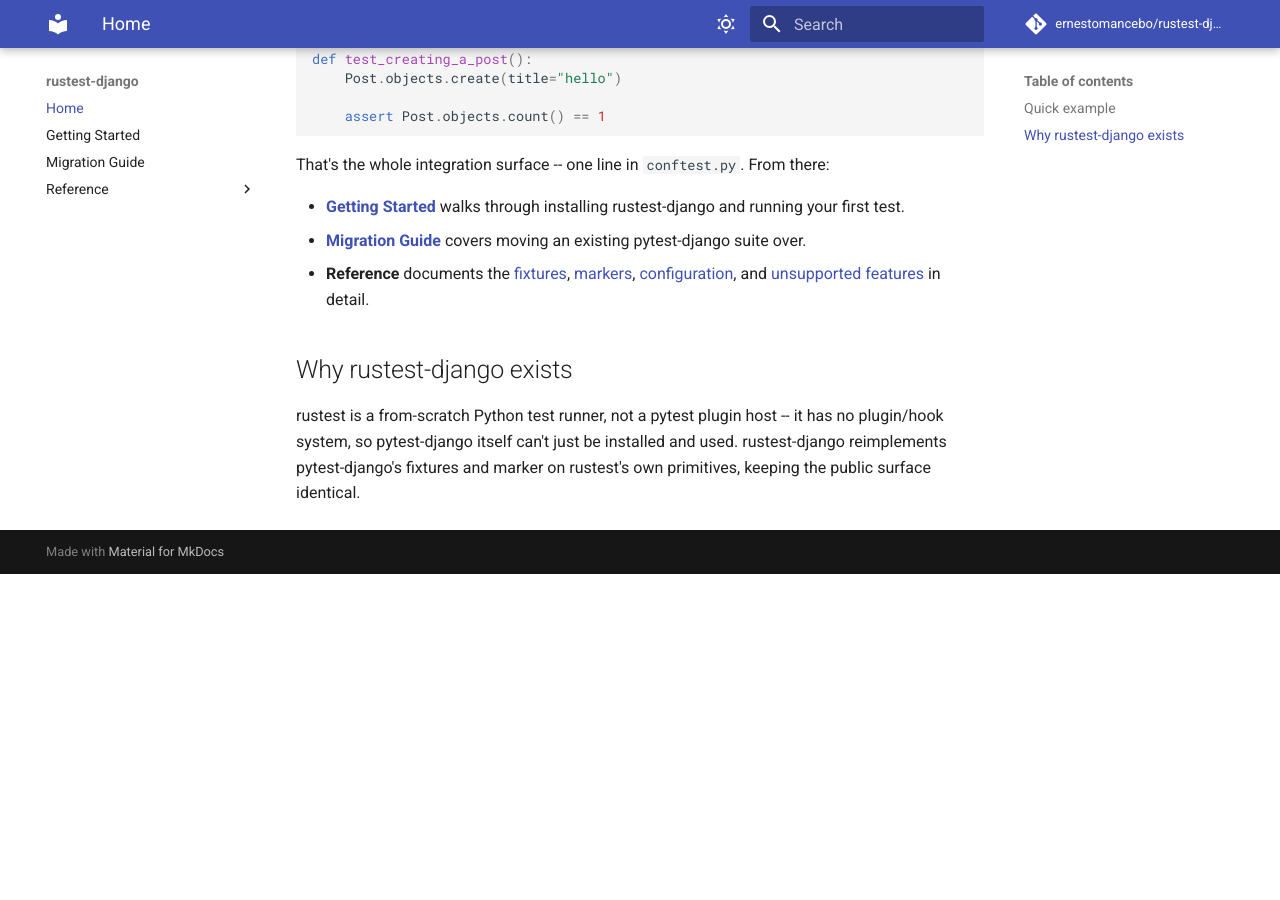
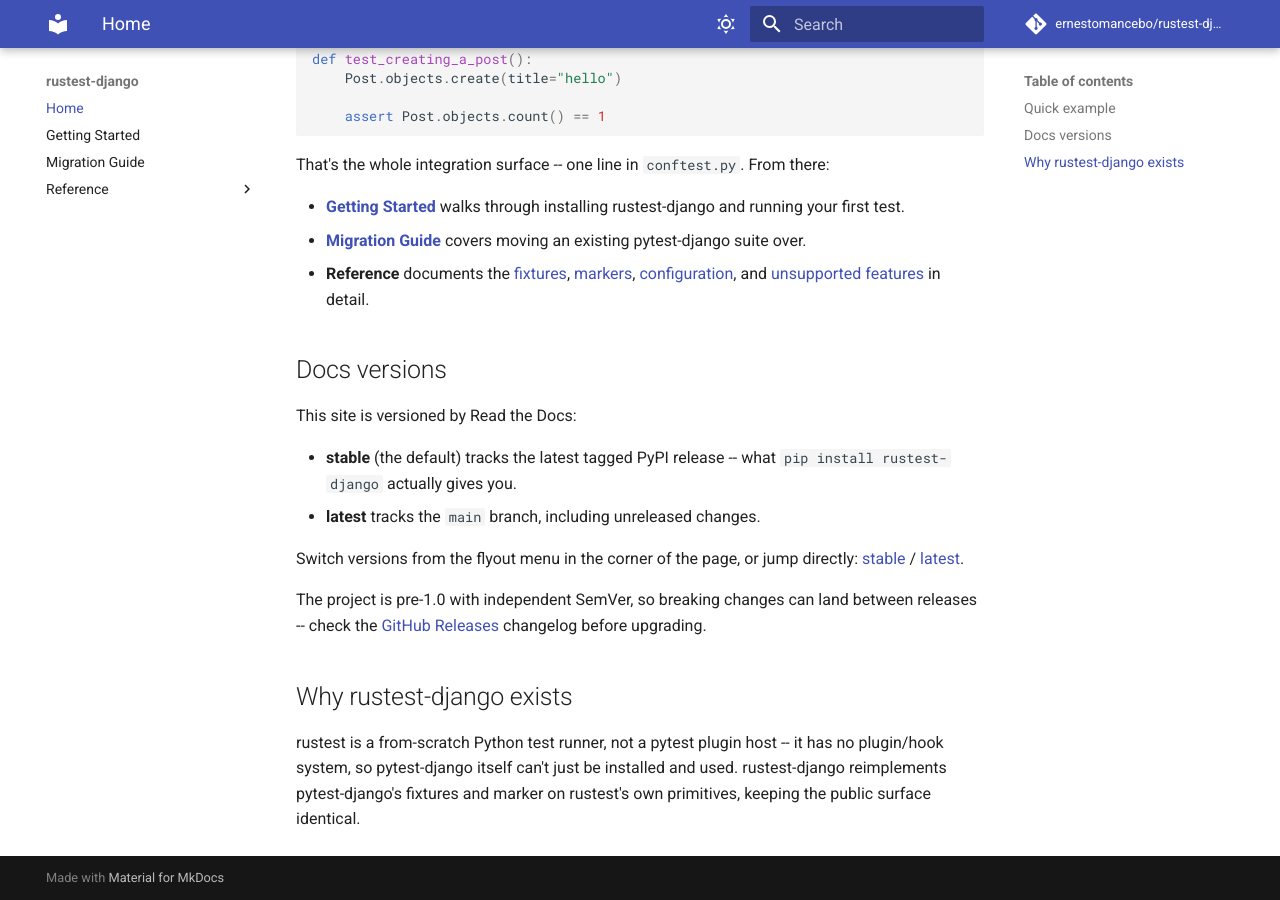
Before and after one commit to ernestomancebo/rustest-django, an MkDocs documentation site: the page built from site-docs/index.md, in a window 1280 px wide and 900 px high, scrolled down 652 px. Built offline with MkDocs 1.6.1 and Material for MkDocs 9.7.7, drawn with Linux system fonts in a browser that asks for light colours; comment, search, counter and statistics services are not loaded; before the commit the page ends 1226 px from its top, so only the background shows below that.

Commit message:
Document RTD stable/latest versioning policy (#37)
Now that v0.0.1 is tagged, spells out which RTD version a reader
lands on by default and why, per #32's deferred decision.

Co-authored-by: Claude Sonnet 5 <noreply@anthropic.com>

```diff
--- a/site-docs/index.md
+++ b/site-docs/index.md
@@ -44,6 +44,22 @@ That's the whole integration surface -- one line in `conftest.py`. From there:
   [markers](reference/markers.md), [configuration](reference/configuration.md), and
   [unsupported features](reference/unsupported.md) in detail.
 
+## Docs versions
+
+This site is versioned by Read the Docs:
+
+- **stable** (the default) tracks the latest tagged PyPI release -- what
+  `pip install rustest-django` actually gives you.
+- **latest** tracks the `main` branch, including unreleased changes.
+
+Switch versions from the flyout menu in the corner of the page, or jump directly:
+[stable](https://rustest-django.readthedocs.io/en/stable/) /
+[latest](https://rustest-django.readthedocs.io/en/latest/).
+
+The project is pre-1.0 with independent SemVer, so breaking changes can land between
+releases -- check the [GitHub Releases](https://github.com/ernestomancebo/rustest-django/releases)
+changelog before upgrading.
+
 ## Why rustest-django exists
 
 rustest is a from-scratch Python test runner, not a pytest plugin host -- it has no
```
